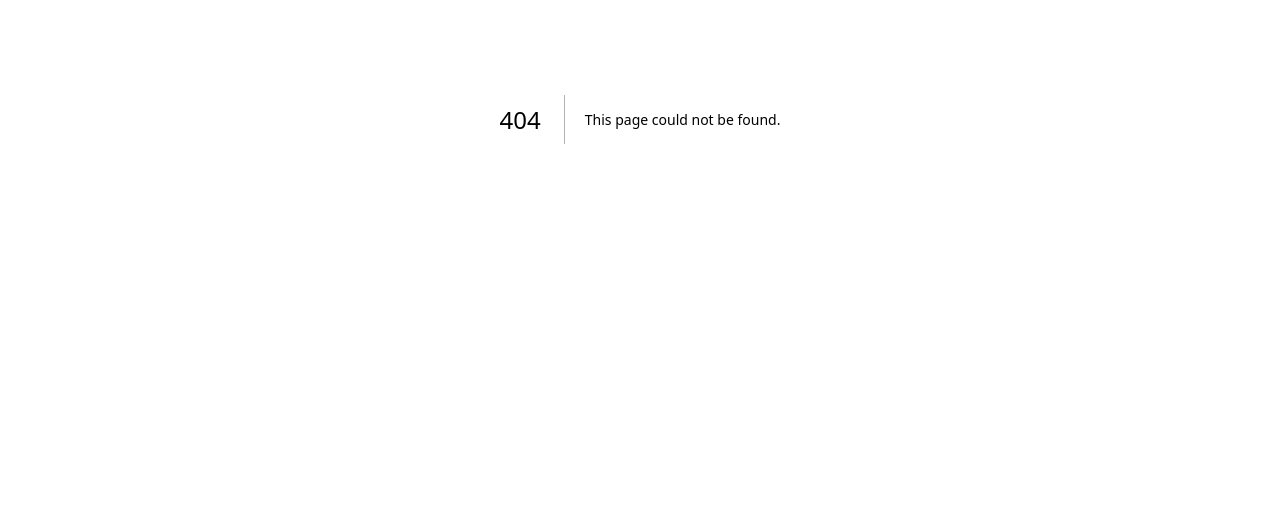
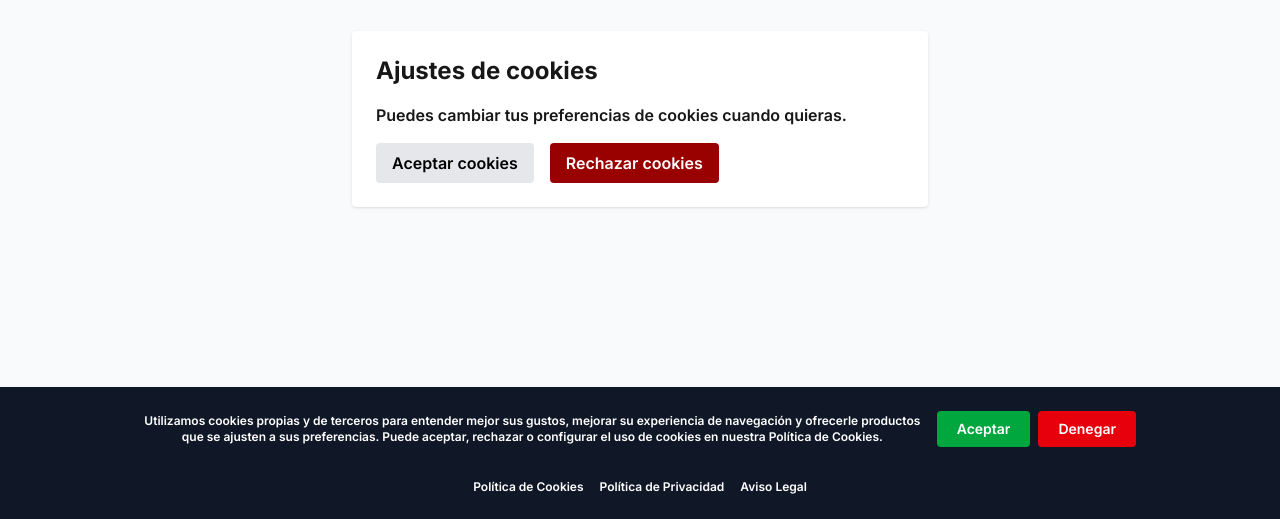
Before and after one commit to carmenvicente/carniceriasvicentevalencia, a Next.js app: page /micuenta/ajustes-cookies in a window 1280 px wide. Before the commit this address had no page. Shown: the part 281-800 px from the top of the page. Built offline with nearby package versions, Linux system fonts and the light colour scheme.

Commit message:
V6: Actualización Cookies

```diff
--- /dev/null
+++ b/app/componentes/Cookies/AvisoCookies.tsx
@@ -0,0 +1,62 @@
+'use client';
+
+import { useEffect, useState } from 'react';
+
+export default function AvisoCookies() {
+  const [visible, setVisible] = useState(false);
+
+  useEffect(() => {
+    const aceptadas = localStorage.getItem('acepto_cookies');
+    if (!aceptadas) setVisible(true);
+  }, []);
+
+  const aceptarCookies = () => {
+    localStorage.setItem('acepto_cookies', 'true');
+    setVisible(false);
+  };
+
+  const denegarCookies = () => {
+    localStorage.setItem('acepto_cookies', 'false');
+    setVisible(false);
+  };
+
+  if (!visible) return null;
+
+  return (
+    <div
+      className="fixed bottom-0 left-0 w-full bg-gray-900 text-white text-sm p-6 z-50 flex flex-col items-center justify-center text-center space-y-4"
+      style={{ fontFamily: "'Inter', sans-serif", fontWeight: 600 }}
+    >
+      {/* Contenedor para el texto y los botones, para alinearlos horizontalmente y centrarlos */}
+      <div className="flex flex-col md:flex-row items-center justify-center max-w-5xl w-full px-4"> {/* ¡Aquí está el cambio: max-w-4xl para el contenedor! */}
+        {/* Texto de la política de cookies, alineado a la izquierda pero centrado con el contenedor principal */}
+        <p className="flex-1 text-left md:text-center mr-0 md:mr-4 mb-4 md:mb-0 text-xs"> {/* text-sm ya estaba, si necesitas más pequeño, cámbialo a text-xs */}
+          Utilizamos cookies propias y de terceros para entender mejor sus gustos, mejorar su experiencia de navegación y ofrecerle
+          productos que se ajusten a sus preferencias. Puede aceptar, rechazar o configurar el uso de cookies en nuestra Política de Cookies.
+        </p>
+        {/* Contenedor de botones, a la derecha del texto */}
+        <div className="flex flex-col md:flex-row gap-2">
+          <button
+            onClick={aceptarCookies}
+            className="bg-green-600 px-5 py-2 rounded hover:bg-green-700 transition"
+          >
+            Aceptar
+          </button>
+          <button
+            onClick={denegarCookies}
+            className="bg-red-600 px-5 py-2 rounded hover:bg-red-700 transition"
+          >
+            Denegar
+          </button>
+        </div>
+      </div>
+
+      {/* Enlaces de políticas debajo del texto y los botones */}
+      <div className="flex flex-wrap justify-center gap-x-4 gap-y-2 mt-4 text-xs">
+        <a href="/politica-de-cookies" className="text-white hover:underline">Política de Cookies</a>
+        <a href="/politica-de-privacidad" className="text-white hover:underline">Política de Privacidad</a>
+        <a href="/aviso-legal" className="text-white hover:underline">Aviso Legal</a>
+      </div>
+    </div>
+  );
+}
--- a/app/layout.tsx
+++ b/app/layout.tsx
@@ -1,6 +1,7 @@
 import type { Metadata } from "next";
 import { Geist, Geist_Mono } from "next/font/google";
 import "./globals.css";
+import AvisoCookies from '@/app/componentes/Cookies/AvisoCookies';
 
 // Google Fonts
 const geistSans = Geist({
@@ -44,6 +45,7 @@ export default function RootLayout({
         className={`${geistSans.variable} ${geistMono.variable} antialiased`}
       >
         {children}
+        <AvisoCookies />
       </body>
     </html>
   );
--- /dev/null
+++ b/app/micuenta/ajustes-cookies/page.tsx
@@ -0,0 +1,45 @@
+'use client';
+
+import { useEffect, useState } from 'react';
+
+export default function AjustesCookiesPage() {
+  const [acepto, setAcepto] = useState(false);
+
+  useEffect(() => {
+    const estado = localStorage.getItem('acepto_cookies');
+    setAcepto(estado === 'true');
+  }, []);
+
+  const guardarPreferencias = (valor: boolean) => {
+    localStorage.setItem('acepto_cookies', valor ? 'true' : 'false');
+    setAcepto(valor);
+    alert('Tus preferencias se han guardado.');
+  };
+
+  return (
+  <div className="min-h-screen flex items-center justify-center bg-gray-50 px-4">
+    <div className="max-w-xl w-full bg-white p-6 rounded shadow"
+         style={{ fontFamily: "'Inter', sans-serif", fontWeight: 600 }}>
+      <h1 className="text-2xl font-bold mb-4">Ajustes de cookies</h1>
+      <p className="mb-4">
+        Puedes cambiar tus preferencias de cookies cuando quieras.
+      </p>
+
+      <div className="flex items-center space-x-4">
+        <button
+          onClick={() => guardarPreferencias(true)}
+          className={`px-4 py-2 rounded ${acepto ? 'bg-[#990000] text-white' : 'bg-gray-200 text-black'}`}
+        >
+          Aceptar cookies
+        </button>
+        <button
+          onClick={() => guardarPreferencias(false)}
+          className={`px-4 py-2 rounded ${!acepto ? 'bg-[#990000] text-white' : 'bg-gray-200 text-black'}`}
+        >
+          Rechazar cookies
+        </button>
+      </div>
+    </div>
+  </div>
+);
+}
```
Also changed, not shown: app/componentes/Cookies/GestionCookies.tsx (added).
